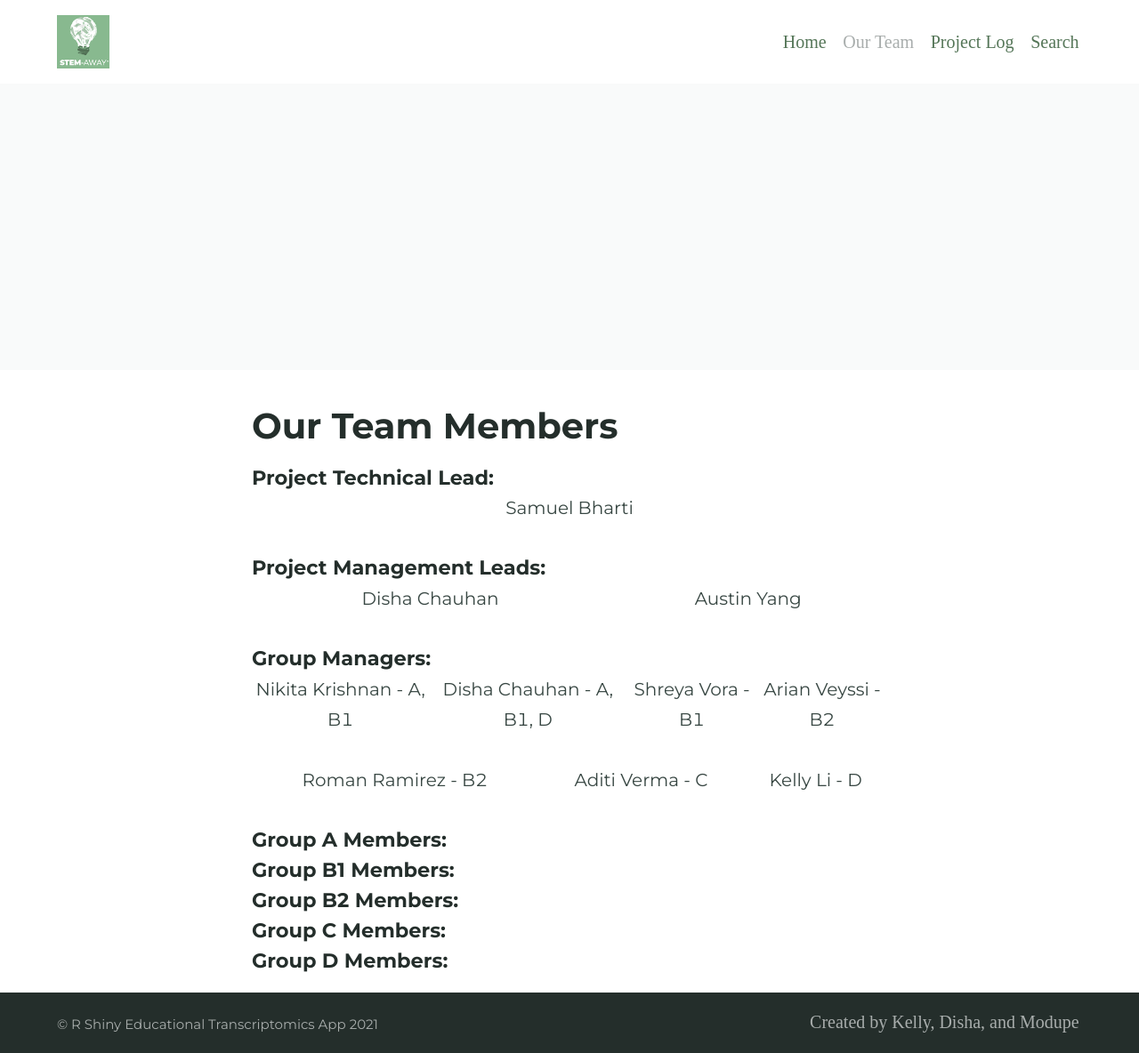
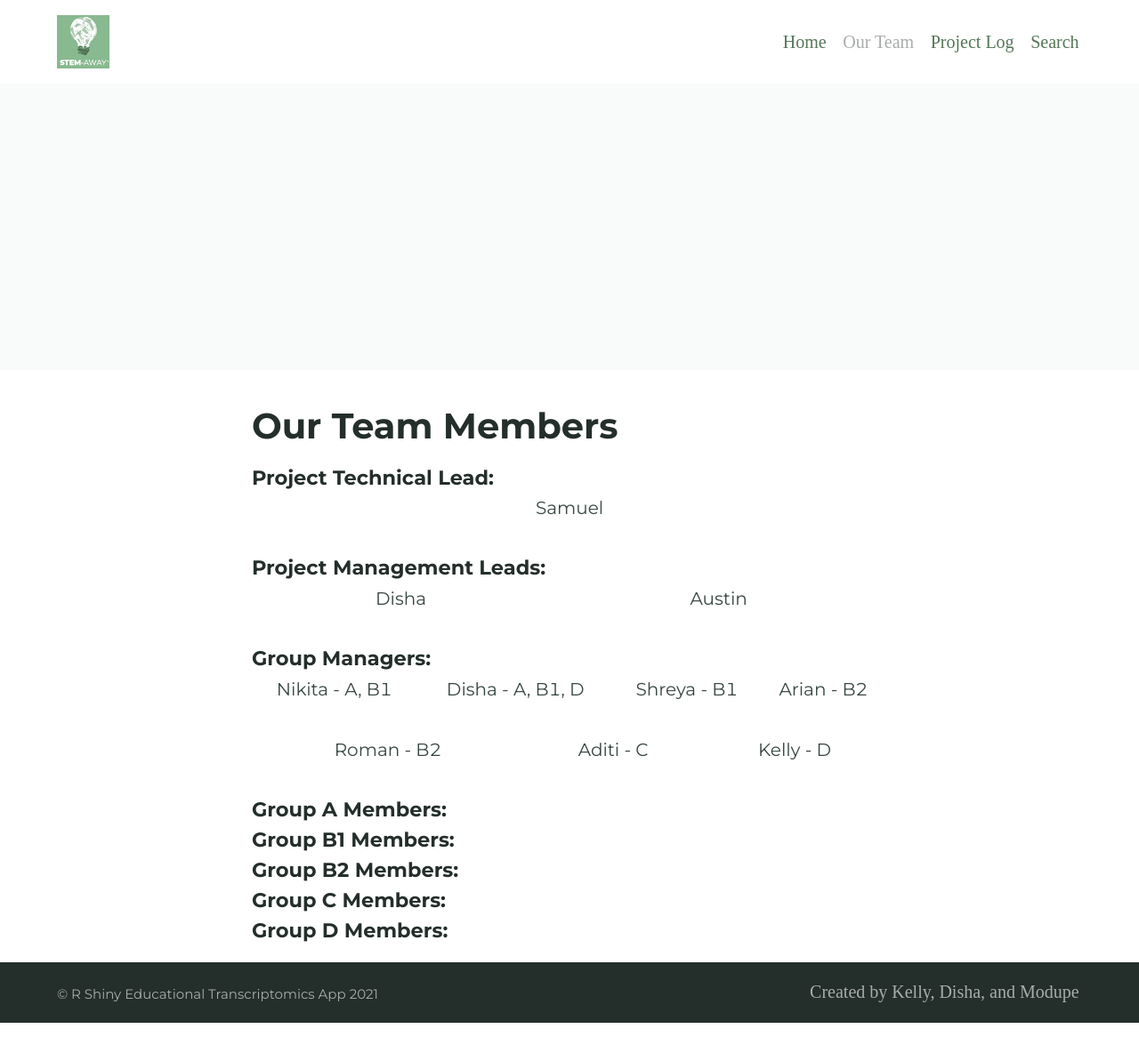
Before and after one commit to BI-STEM-Away/sMAP_dev, a Jekyll site: the page built from ourTeam.md, in a window 1280 px wide. Shown: the whole page at 89% size. Built offline with Jekyll 4.4.1, drawn with Linux system fonts in a browser that asks for light colours; after the commit the page ends 1150 px from its top, so only the background shows below that.

Commit message:
Update ourTeam.md

```diff
--- a/ourTeam.md
+++ b/ourTeam.md
@@ -8,7 +8,7 @@ feature_image: "https://bi-stem-away.github.io/shiny_app_dev/Banner.png"
 <table>
   <thead>
     <tr>
-      <th style="text-align:center">Samuel Bharti</th>
+      <th style="text-align:center">Samuel</th>
     </tr>
   </thead>
   <tbody>
@@ -21,19 +21,19 @@ feature_image: "https://bi-stem-away.github.io/shiny_app_dev/Banner.png"
 
 ##### Project Management Leads:
 
-Disha Chauhan             |  Austin Yang
+Disha             |  Austin
 :-------------------------:|:-------------------------:
 ![](https://bi-stem-away.github.io/shiny_app_dev/Logo.png)  |  ![](https://bi-stem-away.github.io/shiny_app_dev/Logo.png)
 
 
 ##### Group Managers:
 
-Nikita Krishnan - A, B1             |  Disha Chauhan - A, B1, D             |  Shreya Vora - B1             |  Arian Veyssi - B2
+Nikita - A, B1             |  Disha - A, B1, D             |  Shreya - B1             |  Arian - B2
 :-------------------------:|:-------------------------:|:-------------------------:|:-------------------------:
 ![](https://bi-stem-away.github.io/shiny_app_dev/Logo.png)  |  ![](https://bi-stem-away.github.io/shiny_app_dev/Logo.png)  |  ![](https://bi-stem-away.github.io/shiny_app_dev/Logo.png)  |  ![](https://bi-stem-away.github.io/shiny_app_dev/Logo.png)
 
 
-Roman Ramirez - B2             |  Aditi Verma - C             |  Kelly Li - D
+Roman - B2             |  Aditi - C             |  Kelly - D
 :---------------------:|:-------------------------:|:-------------------------:
 ![](https://bi-stem-away.github.io/shiny_app_dev/Logo.png)  |  ![](https://bi-stem-away.github.io/shiny_app_dev/Logo.png)  |  ![](https://bi-stem-away.github.io/shiny_app_dev/Logo.png)
 
```
